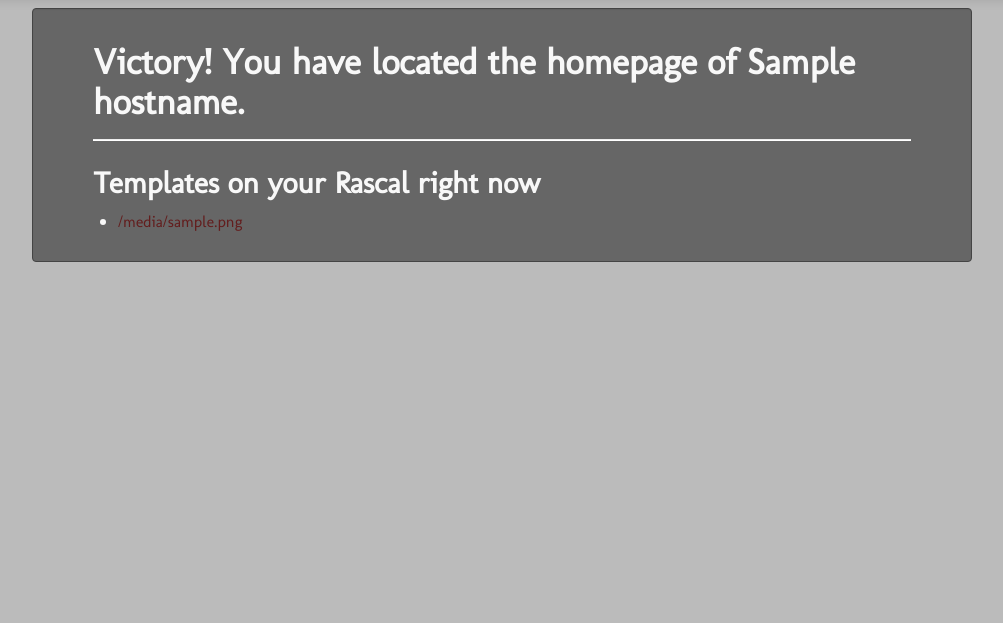
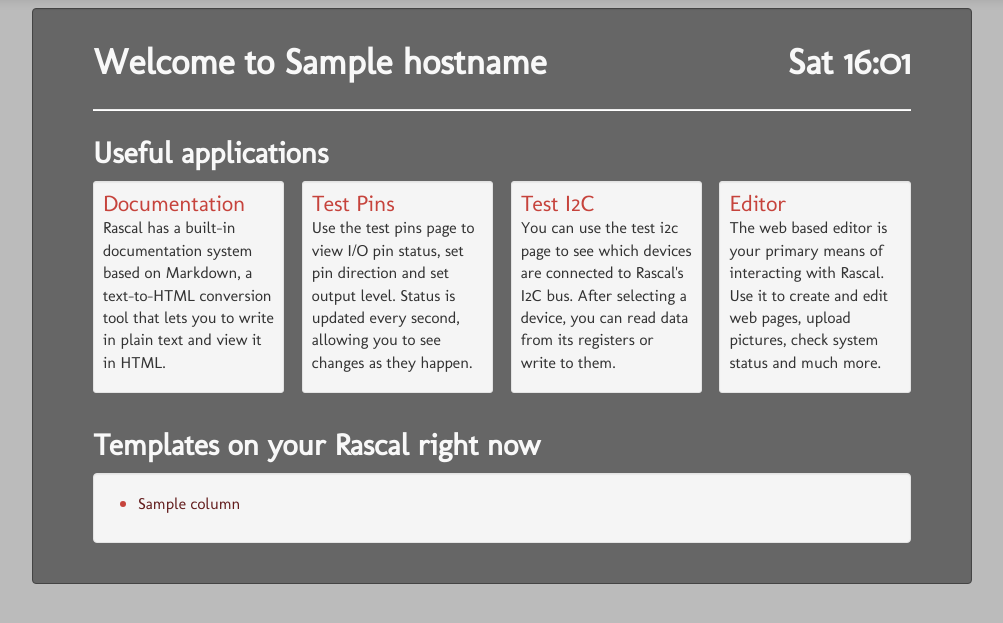
Before and after one commit to rascalmicro/demos, a Flask app: template templates/index.html in a window 1280 px wide. Shown: the part 50-673 px from the top of the page, without its empty margins (138-1141 px from the left). Run offline with Flask 2, Linux system fonts and the light colour scheme; the template is opened without the code that fills it: most values are stand-ins (such as "Sample title", 1, 10 or a date in 2020); some libraries are stand-ins or nearby versions.

Commit message:
Updates to home page and documentation system

```diff
--- a/server.py
+++ b/server.py
@@ -32,6 +32,20 @@ def get_public_templates():
             r.append(f)
     return sorted(r)
 
+# Format date/time in Jinja template
+@public.template_filter()
+def datetimeformat(value, format='%H:%M / %d-%m-%Y'):
+    return time.strftime(format, value)
+
+# Return current date and time in specified format
+@public.route('/datetime', methods=['POST'])
+def datetime():
+    try:
+        format = request.form['format']
+    except:
+        format = '%d %b %Y %H:%M %Z'
+    return time.strftime(format, time.localtime())
+
 ### Generic HTML and Markdown templates, support for doc tab ###
 @public.route('/<template_name>.html')
 def template(template_name):
@@ -48,7 +62,7 @@ def document_docs(doc_name):
 def render_markdown(path, doc_name):
     import markdown2
     with open('/var/www/public/templates/' + path + doc_name + '.md', 'r') as mdf:
-        return render_template('markdown.html', title=doc_name, markdown=markdown2.markdown(mdf.read()))
+        return render_template('documentation.html', title=doc_name, markdown=markdown2.markdown(mdf.read()))
     return 'Not Found', 404
 
 @public.route('/get_markdown', methods=['POST'])
@@ -172,13 +186,6 @@ def analog():
         "A0" : float(pytronics.analogRead('A0')) * ad_ref / 1024.0
     }
     return json.dumps(data)
-
-@public.route('/<doc_name>.markdown')
-def document(doc_name):
-    import markdown2
-    with open('/var/www/public/templates/' + doc_name + '.markdown', 'r') as mdfile:
-        return render_template('documentation.html', markdown=markdown2.markdown(mdfile.read()))
-    return 'Not Found', 404
 
 # relay (also calls analog)
 @public.route('/relay.html')
--- a/static/css/boilerplate.css
+++ b/static/css/boilerplate.css
@@ -28,10 +28,6 @@ a, a:hover {
 .icon-white {
     background-image: url("/static/images/glyphicons-halflings-white.png");
 }
-
-/*.jqplot-target { */
-/*    color: #E7E8E9;  Change jQplot default text color because it matches the Rascal bg color */
-/* }*/
 
 /* topbar */
 .navbar-inverse .navbar-inner, .footer {
@@ -65,6 +61,15 @@ a, a:hover {
 .btn.rascal {
     font-family: "Lucida Grande","Lucida Sans",sans-serif;
     font-size: 16px;
+}
+
+.markdown {
+    color: #333333;
+    background-color: #ffffff;
+}
+
+.markdown a {
+    color: #C6433C;
 }
 
 @font-face {
--- a/static/css/doc-tab.css
+++ b/static/css/doc-tab.css
@@ -5,9 +5,6 @@
     width: 350px;
     /* left = width + 2 * padding (2 * 19) + 2 * border (2 * 1) = width + 40 */
     left: -390px;
-    color: #333333;
-    background-color: #ffffff;
-    /* font-size: 0.9em; */
 }
 
 .doc-panel a.doc-tab {
--- a/templates/include/doc-tab.html
+++ b/templates/include/doc-tab.html
@@ -1,4 +1,4 @@
-<div class="well doc-panel">
+<div class="well doc-panel markdown">
     <a class="doc-tab" href="#">Documentation</a>
     <div id="doc-content">
         <div class="doc-loader"><img src="static/images/ajax-loader.gif" width="32" height="32"></div>
--- a/templates/index.html
+++ b/templates/index.html
@@ -1,26 +1,103 @@
 <!DOCTYPE html>
 <html lang="en">
 <head>
-    <title></title>
+    <title>Rascal - Home</title>
     {% include "include/rascal-head.html" %}
+    <style>
+        .well.app {
+            min-height: 190px;
+            color: #333333;
+        }
+        .well.app a {
+            font-size: 1.4em;
+            color: #C6433C;
+        }
+        .columnwrapper ul {
+            float: left;
+            width: 30%;
+            color: #C6433C;
+        }
+        br.endcolumns {
+            clear: left;
+        }
+    </style>
 </head>
 <body>
     {% include "include/rascal-topbar.html" %}
     <div class="container">
         <div class="well rascal">
-            <h1>Victory! You have located the homepage of {{hostname}}.</h1>
+            <div class="row-fluid">
+                <div class="span7">
+                    <h1>Welcome to {{hostname}}</h1>
+                </div>
+                <div class="span5" style="text-align: right">
+                    <h1 id="datetime">&nbsp;</h1>
+                </div>
+            </div>
             <hr />
+            <h2>Useful applications</h2>
+            <div class="row-fluid">
+                <div class="span3">
+                    <div class="well well-small app">
+                        <a class="applink" href="/docs/about-docs.md" target="_app">Documentation</a>
+                        <p>Rascal has a built-in documentation system based on Markdown, a text-to-HTML
+                            conversion tool that lets you to write in plain text and view it in HTML.
+                        </p>
+                    </div>
+                </div>
+                <div class="span3">
+                    <div class="well well-small app">
+                        <a class="applink" href="/test-pins.html" target="_app">Test Pins</a>
+                        <p>Use the test pins page to view I/O pin status,
+                            set pin direction and set output level. Status is updated every second,
+                            allowing you to see changes as they happen.</p>
+                    </div>
+                </div>
+                <div class="span3">
+                    <div class="well well-small app">
+                        <a class="applink" href="/test-i2c.html" target="_app">Test I2C</a>
+                        <p>You can use the test i2c page to see which devices are connected to Rascal's I2C bus.
+                            After selecting a device, you can read data from its registers
+                            or write to them.</p>
+                    </div>
+                </div>
+                <div class="span3">
+                    <div class="well well-small app">
+                        <a class="applink" href="/editor/" target="_app">Editor</a>
+                        <p>The web based editor is your primary means of interacting with Rascal.
+                        Use it to create and edit web pages, upload pictures, check system status and much more.</p>
+                    </div>
+                </div>
+            </div>
             <h2>Templates on your Rascal right now</h2>
-            <ul>
-            {% for file in template_list %}
-                <li><a href="{{ file }}">{{ file }}</a></li>
-            {% endfor %}
-            </ul>
+            <div class="well columnwrapper">
+                {%- for column in template_list|slice(3) %}
+                    <ul class="column-{{ loop.index }}">
+                    {%- for file in column %}
+                        <li><a href="{{ file }}">{{ file }}</a></li>
+                    {%- endfor %}
+                    </ul>
+                {%- endfor %}
+                <br class="endcolumns" />
+            </div>
         </div>
     </div>
     <script type="text/javascript">
-    // You could add some Javascript between these script tags, if you want.
-    // jQuery and jqPlot are already included in the header above.
+        var
+            format = '%a %H:%M',
+            interval = 15000,
+            int_timer;
+
+        function datetime() {
+            $.post('/datetime', { format: format }, function (response) {
+                $('#datetime').text(response);
+             });
+        }
+
+        $(document).ready(function () {
+            datetime();
+            int_timer = setInterval(datetime, interval);
+        });
     </script>
 </body>
 </html>
```
Also changed, not shown: templates/docs/about-docs.md (renamed from templates/docs/about.md, +2 -2 lines), templates/documentation.html (+3 -9 lines), templates/markdown.html (deleted, +0 -23 lines).
